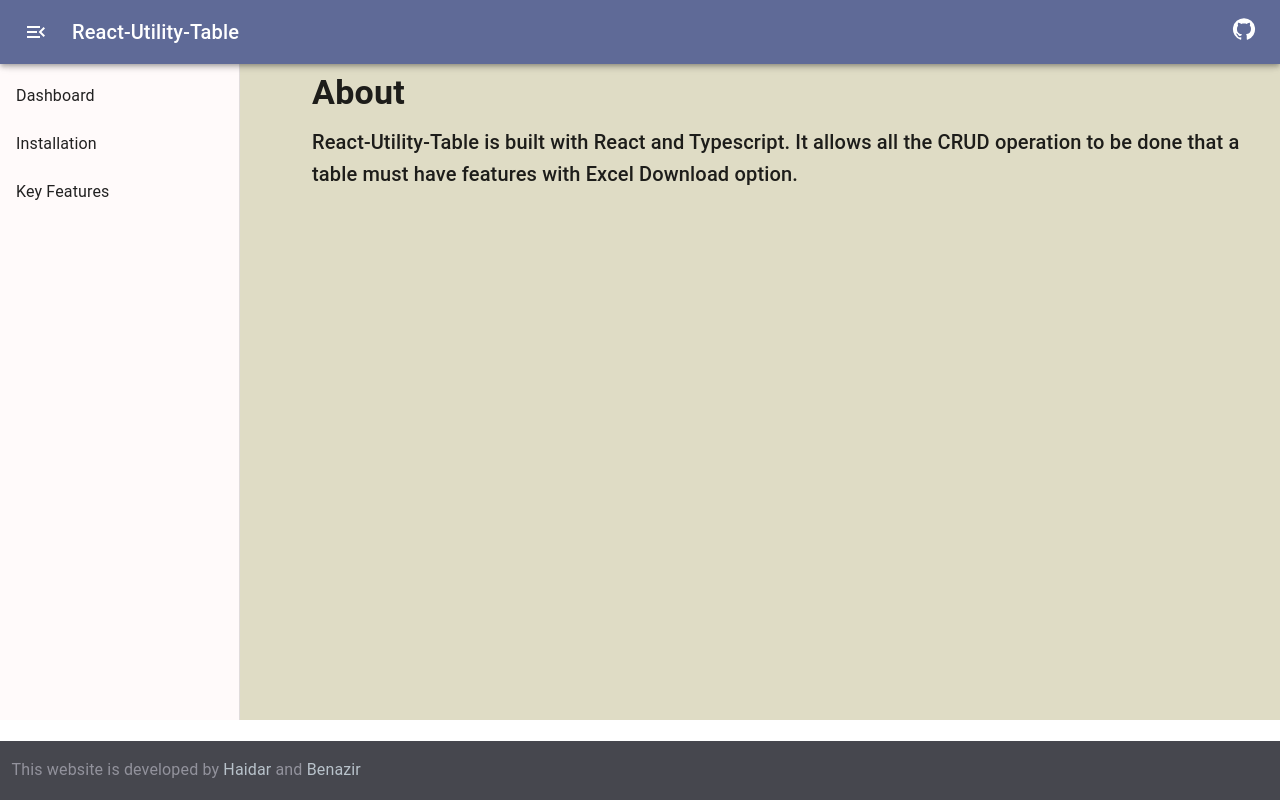
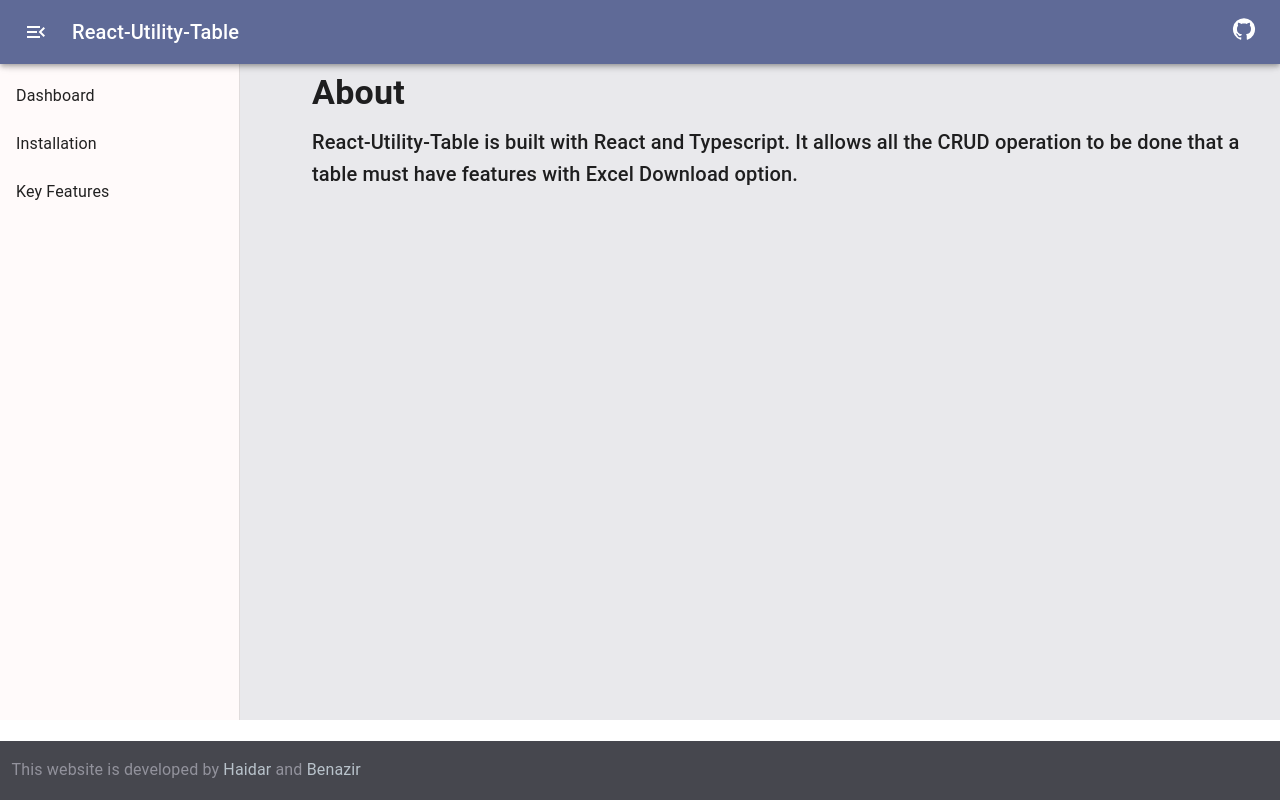
Before and after one commit to HaidaraliChamcham/UtilityWebsite, a React (Create React App) app: page / in a window 1280 px wide. Built offline with nearby package versions, Linux system fonts and the light colour scheme.

Commit message:
Appjs changes

```diff
--- a/src/App.tsx
+++ b/src/App.tsx
@@ -7,7 +7,7 @@ import basetheme from './basetheme';
 
 function App() {
   return (
-    <div style={{background: "#dfdcc5"}} >
+    <div style={{background: "#e9e9ec"}} >
       <ThemeProvider theme={basetheme}>
       <NavBar />
       <Footer/>
```
